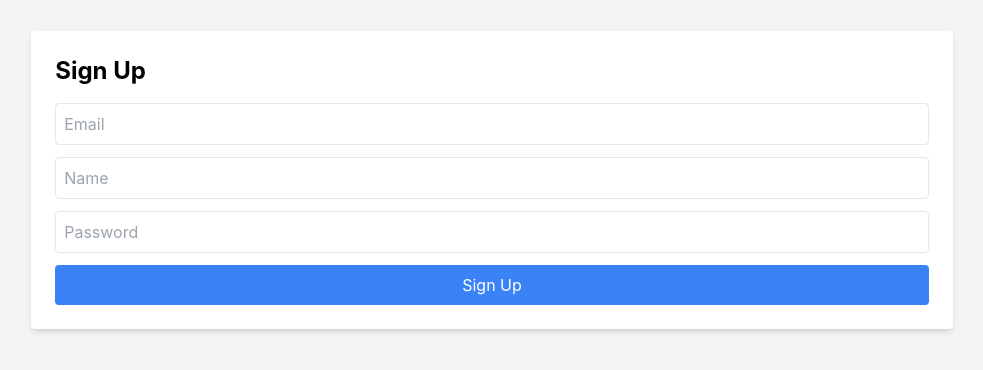
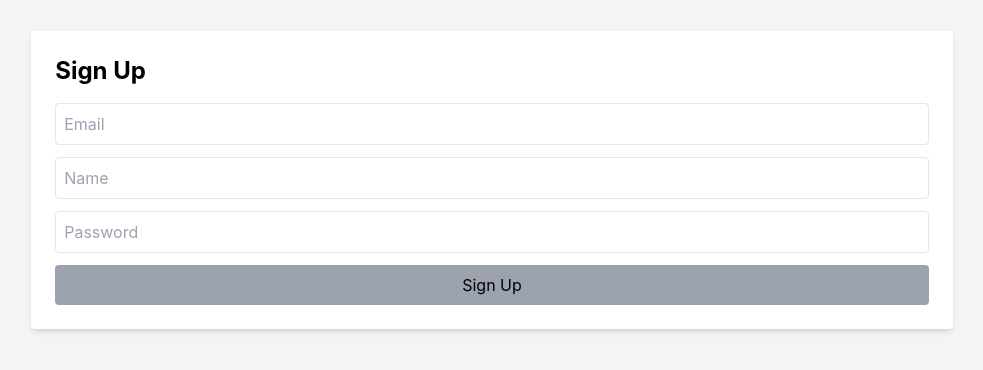
Before and after one commit to webtaculars-ai/easygenerator-auth, a React (Create React App) app in the folder frontend/: page /signup in a window 1280 px wide. Shown: the part 220-590 px from the top of the page, without its empty margins (148-1131 px from the left). Built offline with nearby package versions, Linux system fonts and the light colour scheme.

Commit message:
Add disabled prop to Button component and apply conditional styling

```diff
--- a/frontend/src/components/Button.tsx
+++ b/frontend/src/components/Button.tsx
@@ -1,14 +1,18 @@
 interface ButtonProps {
   text: string;
   onClick?: () => void;
+  disabled?: boolean;
 }
 
-const Button = ({ text, onClick }: ButtonProps) => {
+const Button = ({ text, onClick, disabled = false }: ButtonProps) => {
   return (
     <button
       type="submit"
-      className="w-full p-2 bg-blue-500 text-white rounded"
+      className={`w-full p-2 rounded ${
+        disabled ? "bg-gray-400" : "bg-blue-500 text-white"
+      }`}
       onClick={onClick}
+      disabled={disabled}
     >
       {text}
     </button>
--- a/frontend/src/pages/SignIn.tsx
+++ b/frontend/src/pages/SignIn.tsx
@@ -29,7 +29,7 @@ const SignInPage = () => {
         value={password}
         onChange={(e) => setPassword(e.target.value)}
       />
-      <Button text="Sign In" />
+      <Button text="Sign In" disabled={!email || !password} />
     </FormLayout>
   );
 };
--- a/frontend/src/pages/SignUp.tsx
+++ b/frontend/src/pages/SignUp.tsx
@@ -44,7 +44,7 @@ const SignUpPage = () => {
         value={password}
         onChange={(e) => setPassword(e.target.value)}
       />
-      <Button text="Sign Up" />
+      <Button text="Sign Up" disabled={!email || !name || !password} />
     </FormLayout>
   );
 };
```
